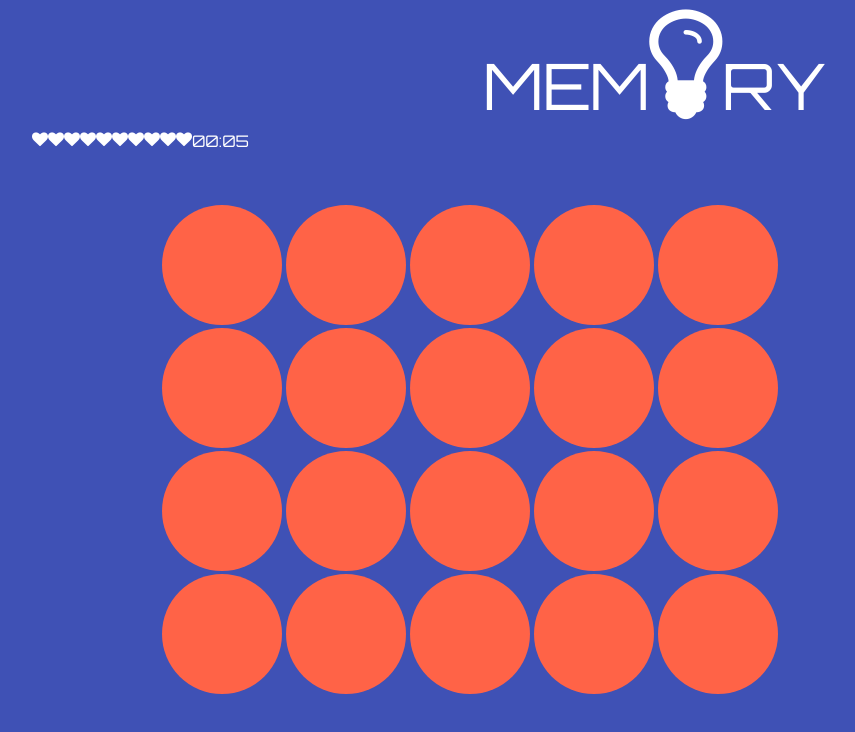
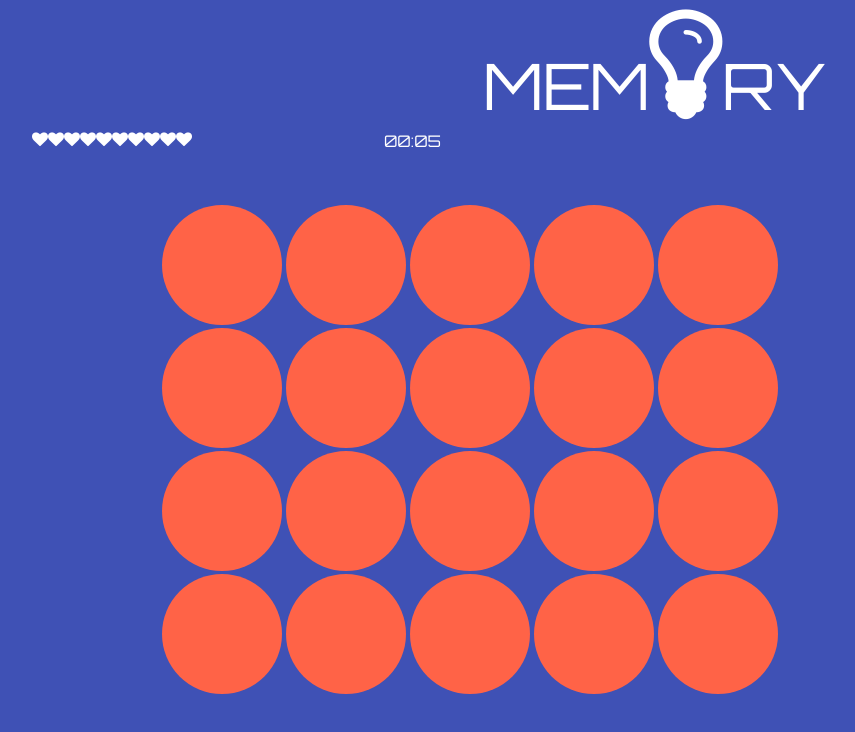
Before and after one commit to travis-johnson/memory-game-js, a plain HTML site: page index.html in a window 1280 px wide. Shown: the top 732 px of the page, without its empty margins (32-887 px from the left). Drawn offline with nearby package versions, Linux system fonts and the light colour scheme; files that its build step writes are made by us from their sources; files whose address does not match are found by name.

```diff
--- a/assets/css/mg.css
+++ b/assets/css/mg.css
@@ -2,8 +2,9 @@
 .header{
   background-color: #3f51b5;
 }
-.time {
+#time {
   text-align: right;
+  padding: 0 12em;
   margin-right: 300px;
   font-family: 'Orbitron', sans-serif;
 }
--- a/assets/js/mg.js
+++ b/assets/js/mg.js
@@ -30,34 +30,53 @@
 
 
 //CLOCK//
-var minTime = document.getElementById("minute");
-var secTime = document.getElementById("seconds");
-var total = 0;
-setInterval(setTime, 1000);
+// var minTime = document.getElementById("minute");
+// var secTime = document.getElementById("seconds");
+// var total = 0;
+// setInterval(setTime, 1000);
+//
+// function setTime()
+// {
+//   ++total;
+//   secTime.innerHTML = pad(total%60);
+//   minTime.innerHTML = pad(parseInt(total/60));
+// }
+//
+// function pad(val)
+// {
+//   var valString = val + "";
+//   if (valString.length < 2)
+// {
+//   return "0" + valString;
+// }
+// else
+// {
+//     return valString;
+//   }
+// };
 
-function setTime()
-{
-  ++total;
-  secTime.innerHTML = pad(total%60);
-  minTime.innerHTML = pad(parseInt(total/60));
-}
 
-function pad(val)
-{
-  var valString = val + "";
-  if (valString.length < 2)
-{
-  return "0" + valString;
-}
-else
-{
-    return valString;
-  }
-};
+var sec = 0;
+function pad ( val ) { return val > 9 ? val : "0" + val; }
+setInterval( function(){
+    $("#seconds").html(pad(++sec%60));
+    $("#minute").html(pad(parseInt(sec/60,10)));
+}, 1000);
 
 
 
 
+//
+// var timer = setInterval(count, 1000);
+// var totalSeconds = 00;
+// function count() {
+// ++totalSeconds;
+// var hour = Math.floor(totalSeconds /3600);
+// var minute = Math.floor((totalSeconds - hour*3600)/60);
+// var seconds = totalSeconds - (hour*3600 + minute*60);
+//
+// document.getElementById("time").innerHTML = minute + ":" + seconds;
+// }
 
 
 
--- a/index.html
+++ b/index.html
@@ -22,7 +22,7 @@
       <div id="hearts"
     <ul>
       <li class="animated fadeInUpBig"><i class="fa fa-heart" aria-hidden="true"></i><i class="fa fa-heart" aria-hidden="true"></i><i class="fa fa-heart" aria-hidden="true"></i><i class="fa fa-heart" aria-hidden="true"></i><i class="fa fa-heart" aria-hidden="true"></i><i class="fa fa-heart" aria-hidden="true"></i><i class="fa fa-heart" aria-hidden="true"></i><i class="fa fa-heart" aria-hidden="true"></i><i class="fa fa-heart" aria-hidden="true"></i><i class="fa fa-heart" aria-hidden="true"></i></li>
-      <div class="time"><label id="minute">00</label>:<label id="seconds">00</label>
+      <div id="time"><label id="minute">00</label>:<label id="seconds">00</label>
 </div>
     </ul>
   </div>
```
